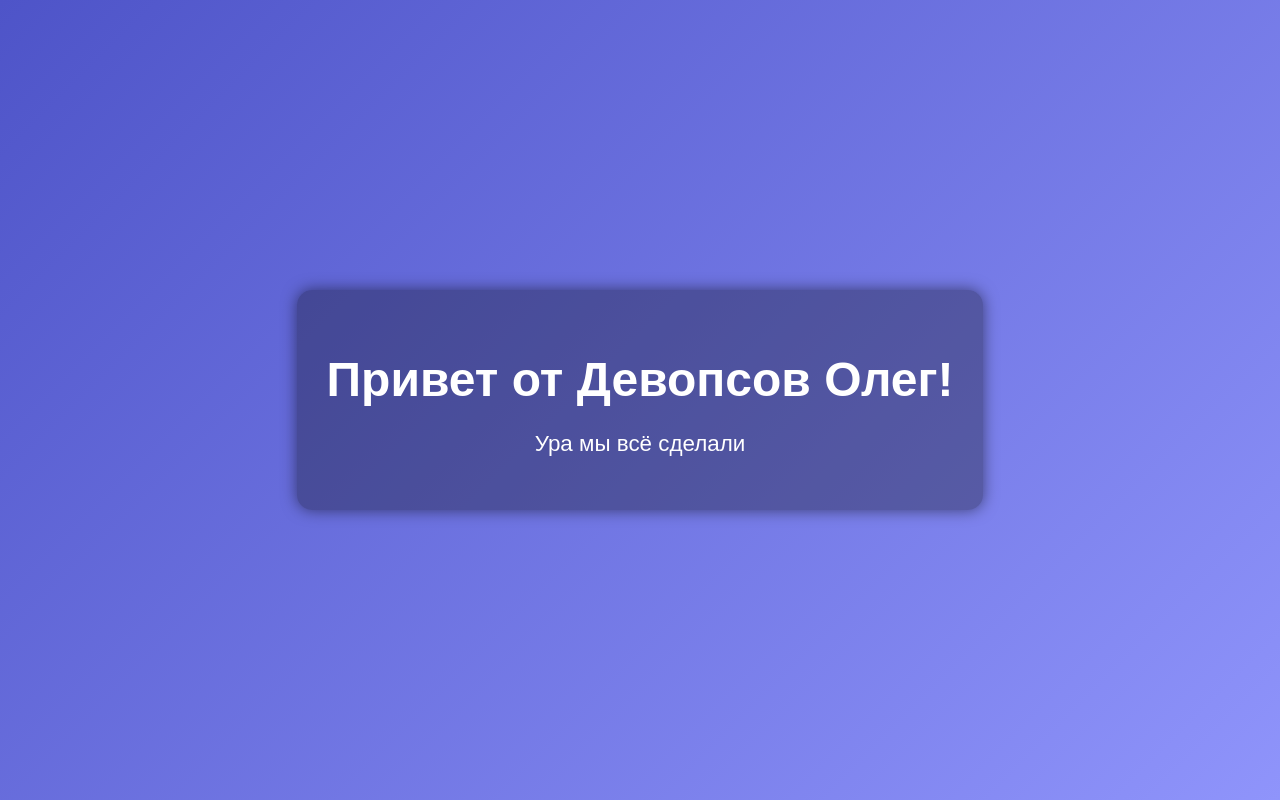
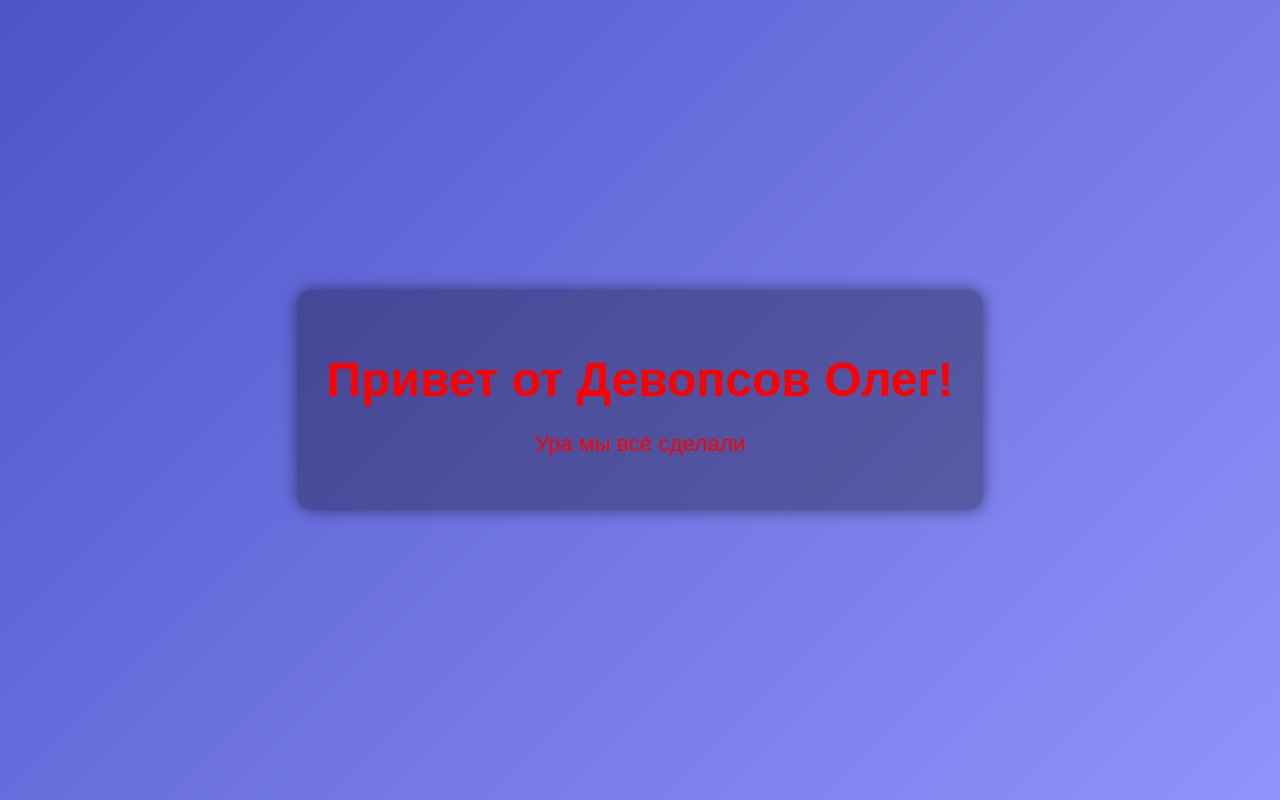
Before and after one commit to AygizAsfandiyarov/LB2, a Flask app: page / in a window 1280 px wide. Run offline with Flask 3, Linux system fonts and the light colour scheme.

Commit message:
Update index.html

```diff
--- a/templates/index.html
+++ b/templates/index.html
@@ -7,7 +7,7 @@
         body {
             font-family: Arial, sans-serif;
             background: linear-gradient(135deg, #4e54c8, #8f94fb);
-            color: white;
+            color: red;
             display: flex;
             justify-content: center;
             align-items: center;
```
